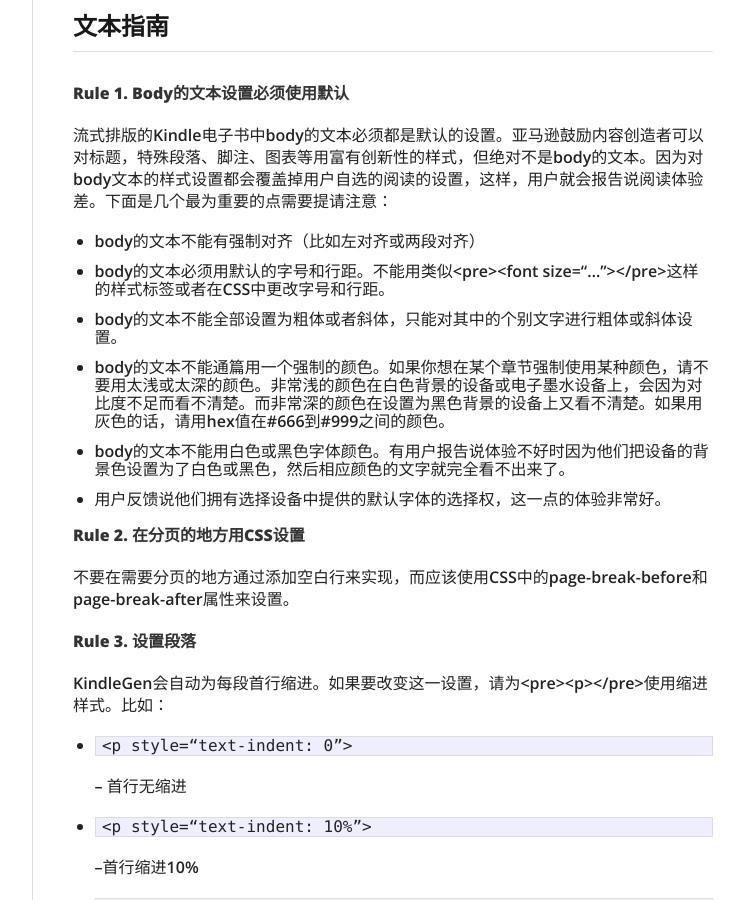
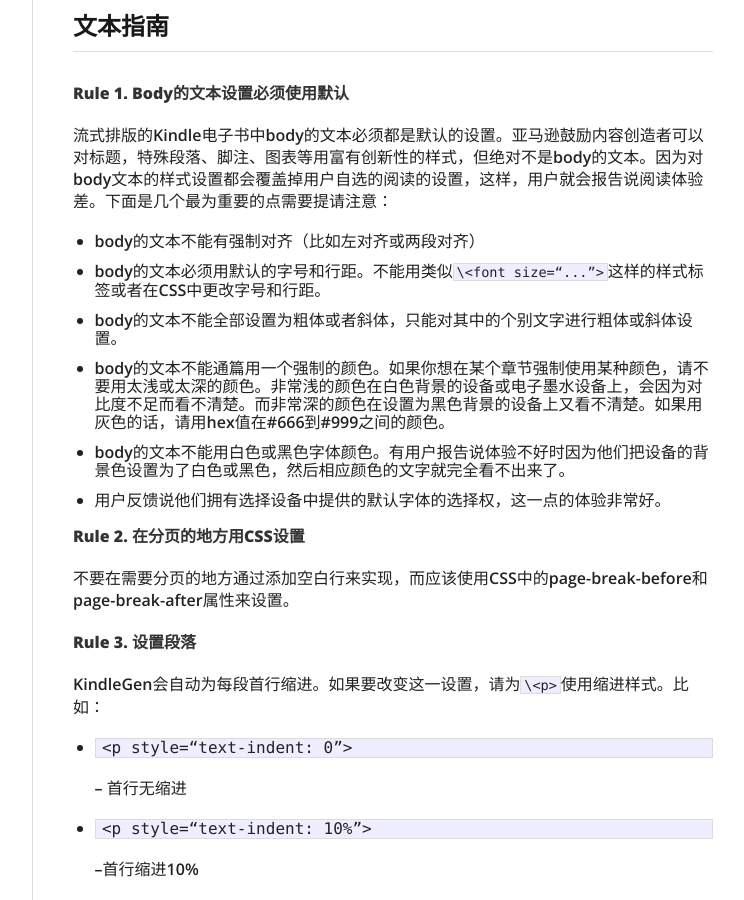
Before and after one commit to fantaghiro/fantaghiro.github.io, a Jekyll site: the page built from _posts/2014-03-01-Kindle-Training-Day3.markdown, in a window 1280 px wide and 900 px high, scrolled down 881 px. Shown: the whole window, without its empty margins (378-1122 px from the left). Built offline with Jekyll 4.4.1, drawn with Linux system fonts in a browser that asks for light colours; nearby versions of some CDN libraries; comment, search, counter and statistics services are not loaded.

Commit message:
Update 2014-03-01-Kindle-Training-Day3.markdown

```diff
--- a/_posts/2014-03-01-Kindle-Training-Day3.markdown
+++ b/_posts/2014-03-01-Kindle-Training-Day3.markdown
@@ -37,7 +37,7 @@ tags:
 
 流式排版的Kindle电子书中body的文本必须都是默认的设置。亚马逊鼓励内容创造者可以对标题，特殊段落、脚注、图表等用富有创新性的样式，但绝对不是body的文本。因为对body文本的样式设置都会覆盖掉用户自选的阅读的设置，这样，用户就会报告说阅读体验差。下面是几个最为重要的点需要提请注意：
 * body的文本不能有强制对齐（比如左对齐或两段对齐）
-* body的文本必须用默认的字号和行距。不能用类似<pre>\<font size=“...”></pre>这样的样式标签或者在CSS中更改字号和行距。
+* body的文本必须用默认的字号和行距。不能用类似<code>\<font size=“...”></code>这样的样式标签或者在CSS中更改字号和行距。
 * body的文本不能全部设置为粗体或者斜体，只能对其中的个别文字进行粗体或斜体设置。
 * body的文本不能通篇用一个强制的颜色。如果你想在某个章节强制使用某种颜色，请不要用太浅或太深的颜色。非常浅的颜色在白色背景的设备或电子墨水设备上，会因为对比度不足而看不清楚。而非常深的颜色在设置为黑色背景的设备上又看不清楚。如果用灰色的话，请用hex值在#666到#999之间的颜色。
 * body的文本不能用白色或黑色字体颜色。有用户报告说体验不好时因为他们把设备的背景色设置为了白色或黑色，然后相应颜色的文字就完全看不出来了。
@@ -49,7 +49,7 @@ tags:
 
 **Rule 3. 设置段落**
 
-KindleGen会自动为每段首行缩进。如果要改变这一设置，请为<pre>\<p></pre>使用缩进样式。比如：
+KindleGen会自动为每段首行缩进。如果要改变这一设置，请为<code>\<p></code>使用缩进样式。比如：
 * <pre><p style=“text-indent: 0”></pre> -- 首行无缩进
 * <pre><p style=“text-indent: 10%”></pre> --首行缩进10%
 * <pre><p style=“text-indent: 5em”></pre> --首行缩进5个字符宽度
```
